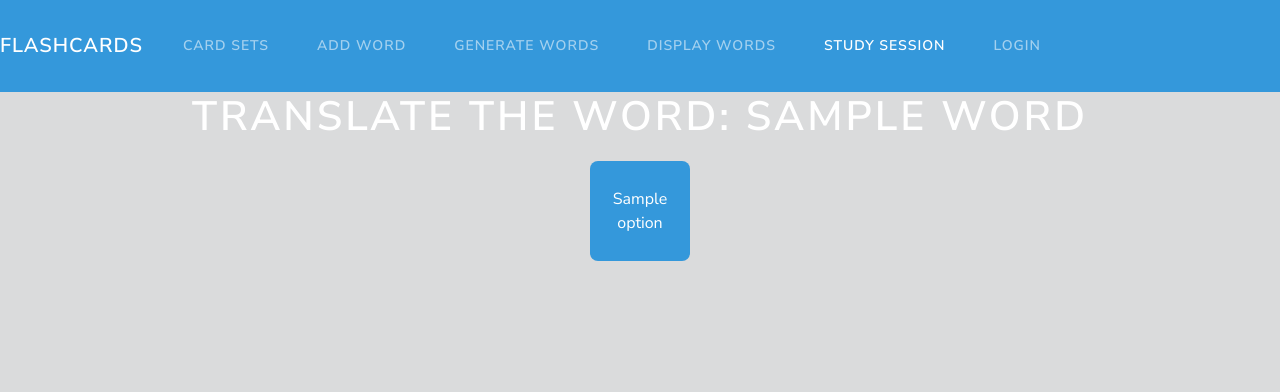
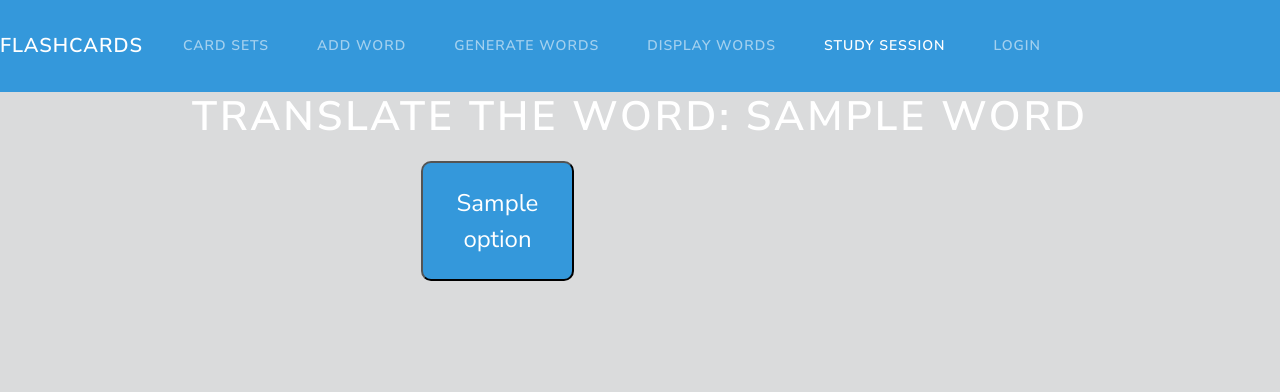
Before and after one commit to mariashapo/FlashCards, a Flask app: template api/templates/study_session.html in a window 1280 px wide. Shown: the top 392 px of the page. Run offline with Flask 3, Linux system fonts and the light colour scheme; the template is opened without the code that fills it: most values are stand-ins (such as "Sample title", 1, 10 or a date in 2020); some libraries are stand-ins or nearby versions.

Commit message:
Changed format of study session page.

```diff
--- a/api/templates/study_session.html
+++ b/api/templates/study_session.html
@@ -47,6 +47,19 @@
             border-radius: 8px;
             border: none;
         }
+        .topic-square {
+            width: 12vw;
+            height: 15vh; /* Adjust the height as needed */
+            background-color: #3498db; /* Set the background color */
+            border-radius: 10px; /* Adjust the border-radius for rounded edges */
+            margin-bottom: 10px; /* Adjust the spacing between dividers */
+            display: flex;
+            justify-content: center;
+            align-items: center;
+            font-size: 24px;
+            text-decoration: none;
+            color: white; /* Set the text color */
+        }
 
         .centering {
             margin: auto;
@@ -56,21 +69,28 @@
 </head>
 <body class="page-background text-center">
     {{ create_navbar("study_session", "form-background") }}
-    <div class="container centering">
+    <div class="container-sm centering">
+        <h2 class="translate-prompt">Translate the word: {{ word }}</h2>
         <div class="row">
-            <div class="col-12" align="center">
-                <h2 class="translate-prompt">Translate the word: {{ word }}</h2>
+        <div class="col-md-3"></div>
+        {% for i in range(options|length) %}
+            {% if i==2 %}
+                </div>
+                <div class="row">
+                <div class="col-md-3"></div>
+            {% endif %}
+            <div class="col-md-3" align="center">
                 <div class="card-container">
                     <form>
-                        {% for option in options %}
-                            <button class="card-button" type="button" onclick="checkTranslation('{{ option }}', {{ word_id }})">{{ option }}</button>
-                        {% endfor %}
+                            <button class="topic-square" type="button" onclick="checkTranslation('{{ options[i] }}', {{ word_id }})">{{ options[i] }}</button>
                     </form>
                 </div>
-
+                </div>
                 {% if correct %}
                     <p style="color: green; font-size: 20px;">Correct! Well done!</p>
                 {% endif %}
+        {% endfor %}
+
             </div>
         </div>
     </div>
@@ -84,6 +104,7 @@
                 .then(correctData => {
                     // Your logic to check if the selected option is correct
                     var isCorrect = selectedOption === correctData.correct_option;
+                    console.log(selectedOption);
 
                     if (isCorrect) {
                         alert('Correct! Well done!');
```
